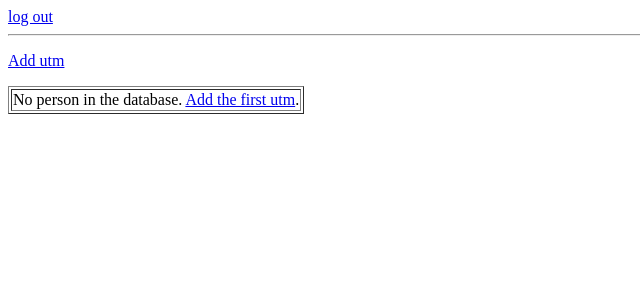
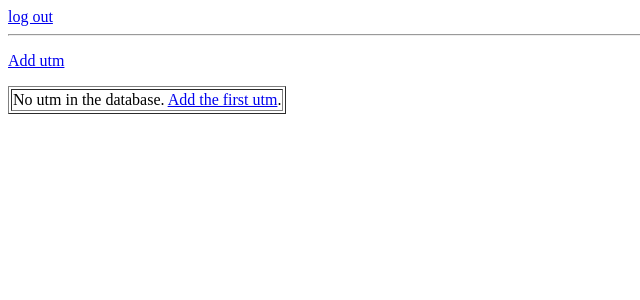
Before and after one commit to razumovr/deliveryclub, a Django app: page /utmgenerator/hr/ in a window 1280 px wide. Shown: the top 300 px of the page, without its empty margins (0-640 px from the left). Run offline with Django 3.2, Linux system fonts and the light colour scheme; the visitor is signed in with stand-in values (Sample User, id 1); data that the repository does not hold is empty; some libraries are stand-ins or nearby versions.

Commit message:
Update person_list.html

```diff
--- a/Utmmetka/templates/hr/person_list.html
+++ b/Utmmetka/templates/hr/person_list.html
@@ -19,7 +19,7 @@
         </tr>
     {% else %}
         <tr>
-          <td colspan="4">No person in the database. <a href="{% url 'url_add' %}">Add the first utm</a>.</td>
+          <td colspan="4">No  utm in the database. <a href="{% url 'url_add' %}">Add the first utm</a>.</td>
         </tr>
     {% endif %}
 
```
